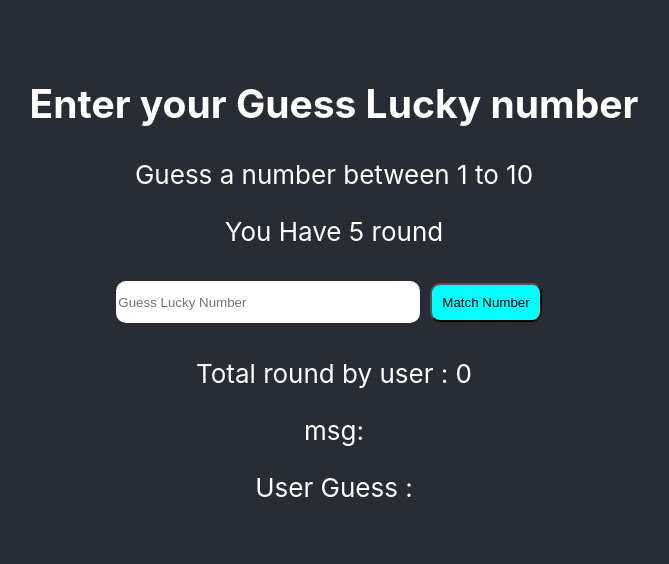
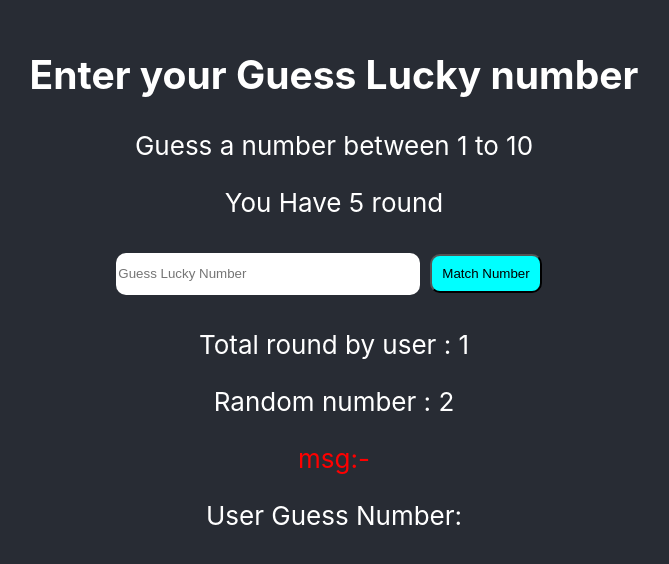
Before and after one commit to ashwini286/technitium_sol, a React (Create React App) app: page / in a window 1280 px wide. Shown: the part 112-676 px from the top of the page, without its empty margins (306-975 px from the left). Built offline with nearby package versions, Linux system fonts and the light colour scheme.

Commit message:
my first game

```diff
--- a/src/Componante/Gammer/Gammer.css
+++ b/src/Componante/Gammer/Gammer.css
@@ -10,3 +10,6 @@
     border-radius: 10px;
     background-color: aqua;
 }
+.p1{
+    color: red;
+}
--- a/src/Componante/Gammer/Gammer.js
+++ b/src/Componante/Gammer/Gammer.js
@@ -4,7 +4,7 @@ export default function Gammer() {
   let randNum = Math.round(Math.random() * 10);
 
   const [number, setNumber] = useState("")
-  const [userCount, setuserCount] = useState(0)
+  const [userCount, setuserCount] = useState(1)
   const [userGuessNumber, setuserGuessNumber] = useState([]);
   const [randomnumber, setrandomnumber] = useState(randNum)
   const [msg, setMsg] = useState(" ")
@@ -17,23 +17,29 @@ export default function Gammer() {
   const checknumber = () => {
 
     if (randomnumber == number) {
-      setMsg("Congratulations!!!! you are win")
+      alert("congratulations you guessed the right number in attempts")
+      setMsg(<p>congratulations you guessed the right number in  {userCount} attempts</p>)
+
       setdisbaled(true)
 
     } else if (randomnumber < number) {
+      alert("you guessed a bigger number")
       setMsg("Select value is HIGH ")
 
     }
     else if (randomnumber > number) {
+      alert(" you guessed a smaller number")
       setMsg("Select value is LOW ")
 
     }
     else if (userCount == 4) {
+      alert("GAME OVER")
       setMsg("GAME OVER")
       setdisbaled(true)
 
     } else {
-      setMsg("wrong msg")
+      alert("WRONG NUMBER")
+      setMsg("wrong number")
     }
     setuserCount(userCount + 1)
     setuserGuessNumber([...userGuessNumber, number])
@@ -70,9 +76,9 @@ export default function Gammer() {
 
       <div>
         <p>Total round by user : {userCount}</p>
-        {/* <p>Random number : {randomnumber}</p> */}
-        <p>msg: {msg}</p>
-        <p>User Guess :
+        <p>Random number : {randomnumber}</p>
+        <p className='p1'>msg:-{msg}</p>
+        <p >User Guess Number:
           {userGuessNumber?.map((item, index) => {
             return <span key={index} > {item}, </span>
           })}
```
